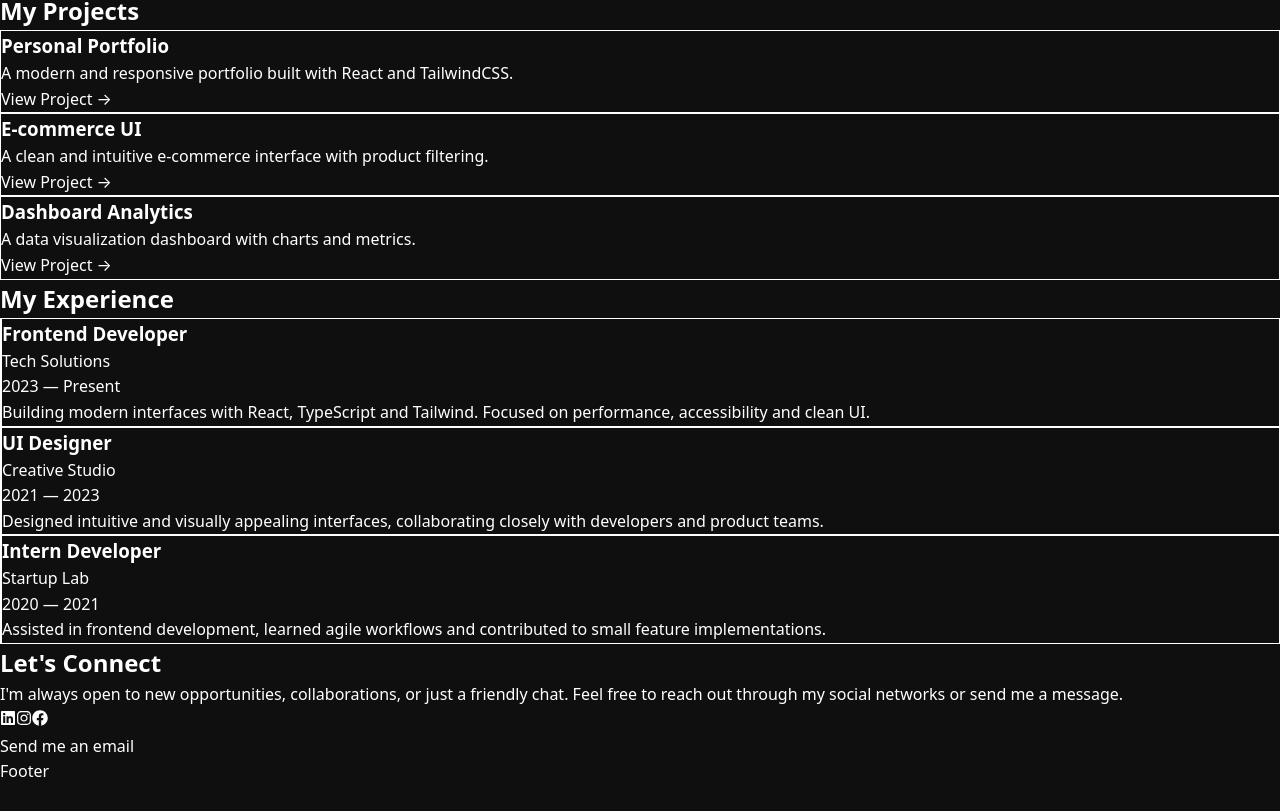
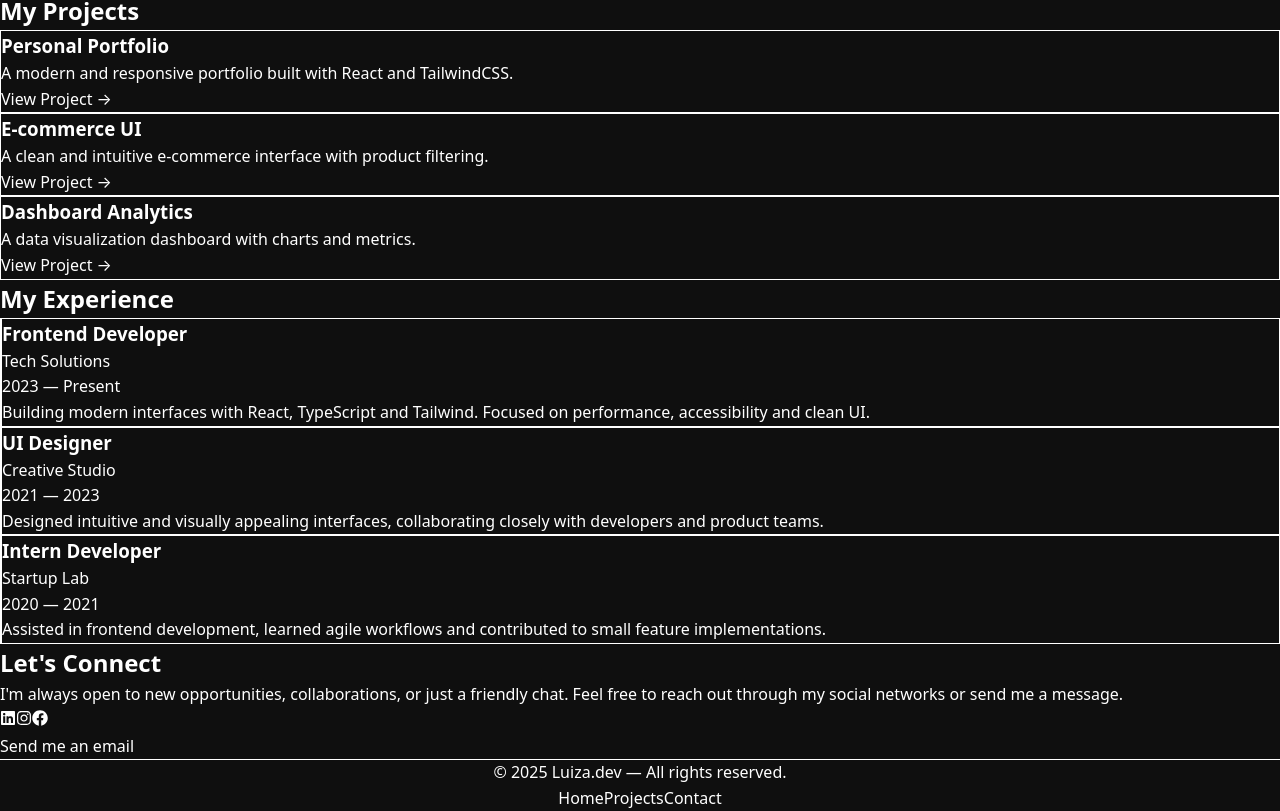
Before and after one commit to andradeg-luiza/personalpage, a React (Vite) app: page / in a window 1280 px wide. Shown: the part 1017-1828 px from the top of the page. Before the commit the page ends 1802 px from the top, so only its background shows below. Built offline with nearby package versions, Linux system fonts and the light colour scheme.

Commit message:
feat: footer layout

```diff
--- a/src/components/layout/footer.tsx
+++ b/src/components/layout/footer.tsx
@@ -1,7 +1,35 @@
 export default function Footer() {
   return (
-    <footer>
-      <p>Footer</p>
+    <footer className="mt-24 py-10 border-t border-white/10 bg-black/40 backdrop-blur-md">
+      <div className="max-w-7xl mx-auto px-6 flex flex-col md:flex-row items-center justify-between gap-4">
+
+        {/* Texto */}
+        <p className="text-gray-400 text-sm">
+          © {new Date().getFullYear()} Luiza.dev — All rights reserved.
+        </p>
+
+        {/* Links */}
+        <div className="flex gap-6 text-sm">
+          <a
+            href="#hero"
+            className="text-gray-300 hover:text-pink-400 transition-colors"
+          >
+            Home
+          </a>
+          <a
+            href="#projects"
+            className="text-gray-300 hover:text-pink-400 transition-colors"
+          >
+            Projects
+          </a>
+          <a
+            href="#contact"
+            className="text-gray-300 hover:text-pink-400 transition-colors"
+          >
+            Contact
+          </a>
+        </div>
+      </div>
     </footer>
   );
 }
```
